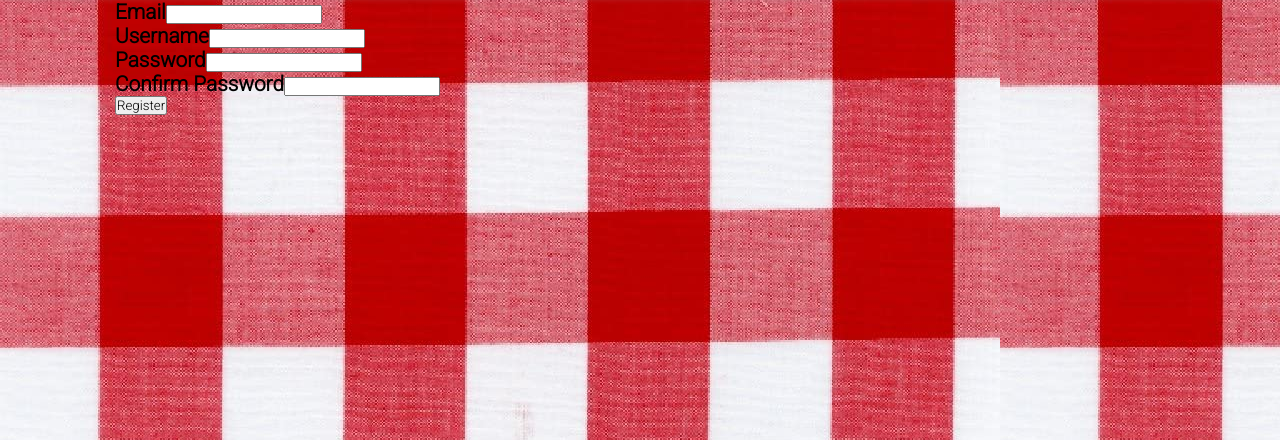
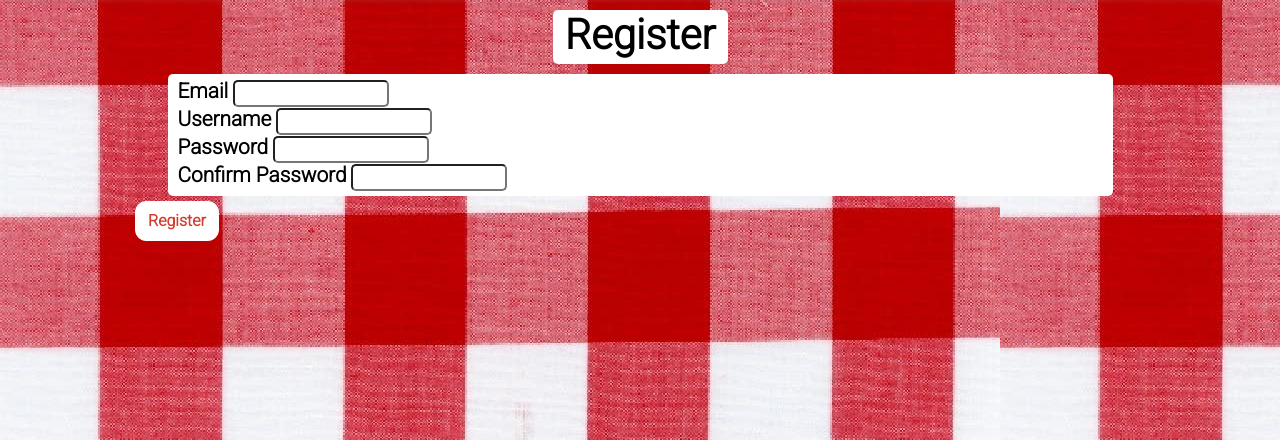
Before and after one commit to ajsprunger/cookout, a Flask app: page /register in a window 1280 px wide. Shown: the part 60-500 px from the top of the page. Run offline with Flask 2, Linux system fonts and the light colour scheme; some libraries are stand-ins or nearby versions.

Commit message:
add register styling

```diff
--- a/myapp/static/css/register.css
+++ b/myapp/static/css/register.css
@@ -0,0 +1,30 @@
+.jumbotron {
+  text-align: center;
+  background-color: white;
+  margin: 10px auto;
+  border-radius: 5px;
+  width: 175px;
+  padding-bottom: 5px;
+}
+
+.form-group {
+  margin: 5px;
+}
+
+.inputs {
+  background-color: white;
+  border-radius: 5px;
+  width: 90%;
+  margin: auto;
+  padding: 5px;
+}
+
+.form-control {
+  height: 1.7rem;
+  align-self: center;
+  border-radius: 5px;
+}
+
+.button {
+  margin-left: 15px;
+}
--- a/myapp/templates/register.html
+++ b/myapp/templates/register.html
@@ -1,13 +1,17 @@
 <link rel="stylesheet" href="../static/css/register.css">
 {% extends "base.html" %}
 {% block content %}
-
+<h1 class="jumbotron">Register</h1>
 <form method="POST">
+  <div class="inputs">
     {{form.hidden_tag()}}
-    {{form.email.label}}{{form.email}}<br>
-    {{form.username.label}}{{form.username}}<br>
-    {{form.password.label}}{{form.password}}<br>
-    {{form.pass_confirm.label}}{{form.pass_confirm}}<br>
-    {{form.submit()}}
+    {{form.email.label (class='form-group')}}{{form.email (class='form-control')}}<br>
+    {{form.username.label (class='form-group')}}{{form.username (class='form-control')}}<br>
+    {{form.password.label (class='form-group')}}{{form.password (class='form-control')}}<br>
+    {{form.pass_confirm.label (class='form-group')}}{{form.pass_confirm (class='form-control')}}<br>
+  </div>
+  <div class="button">
+    {{form.submit(class='btn btn-primary')}}
+  </div>
 </form>
 {% endblock %}
```
